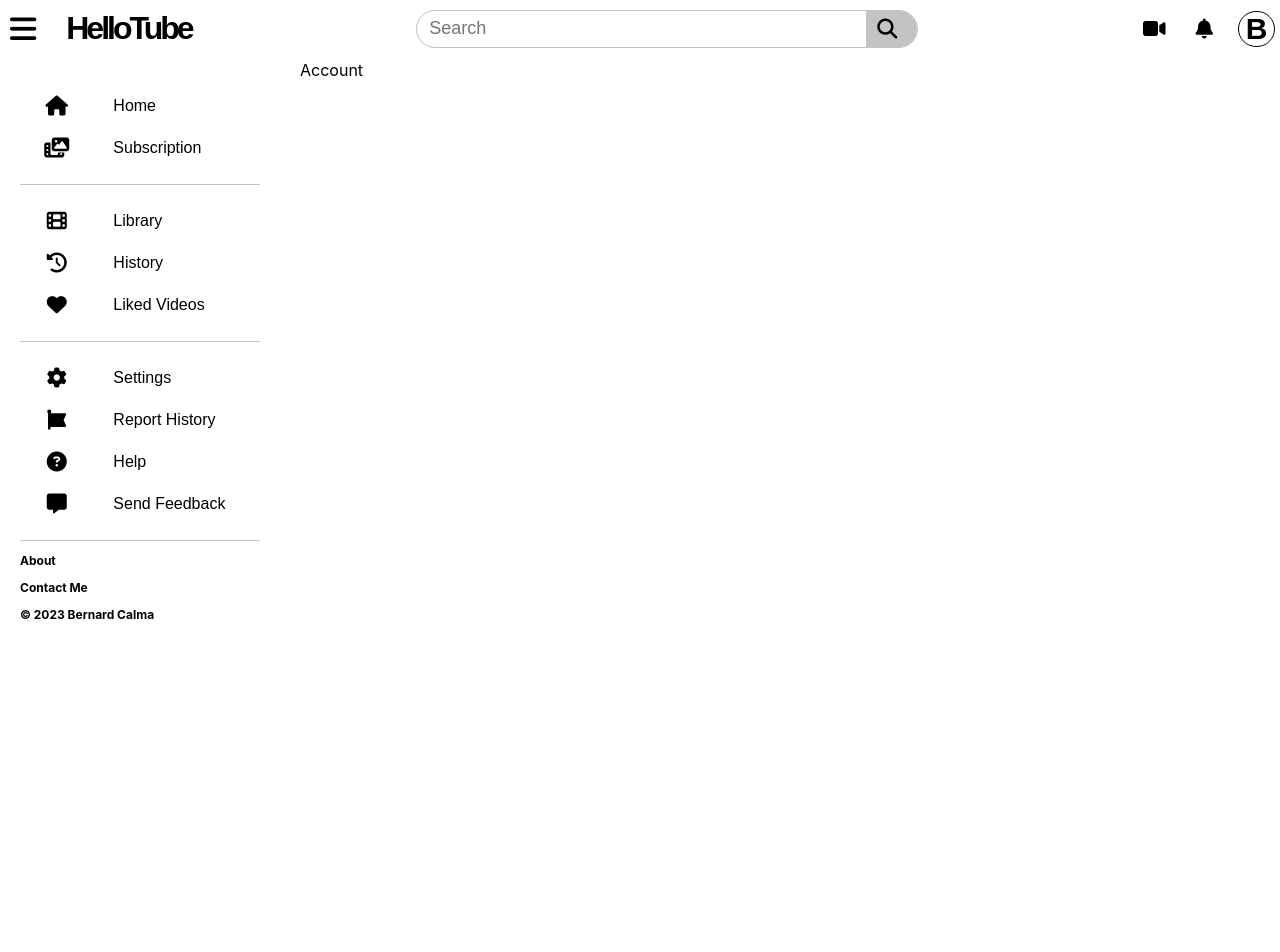
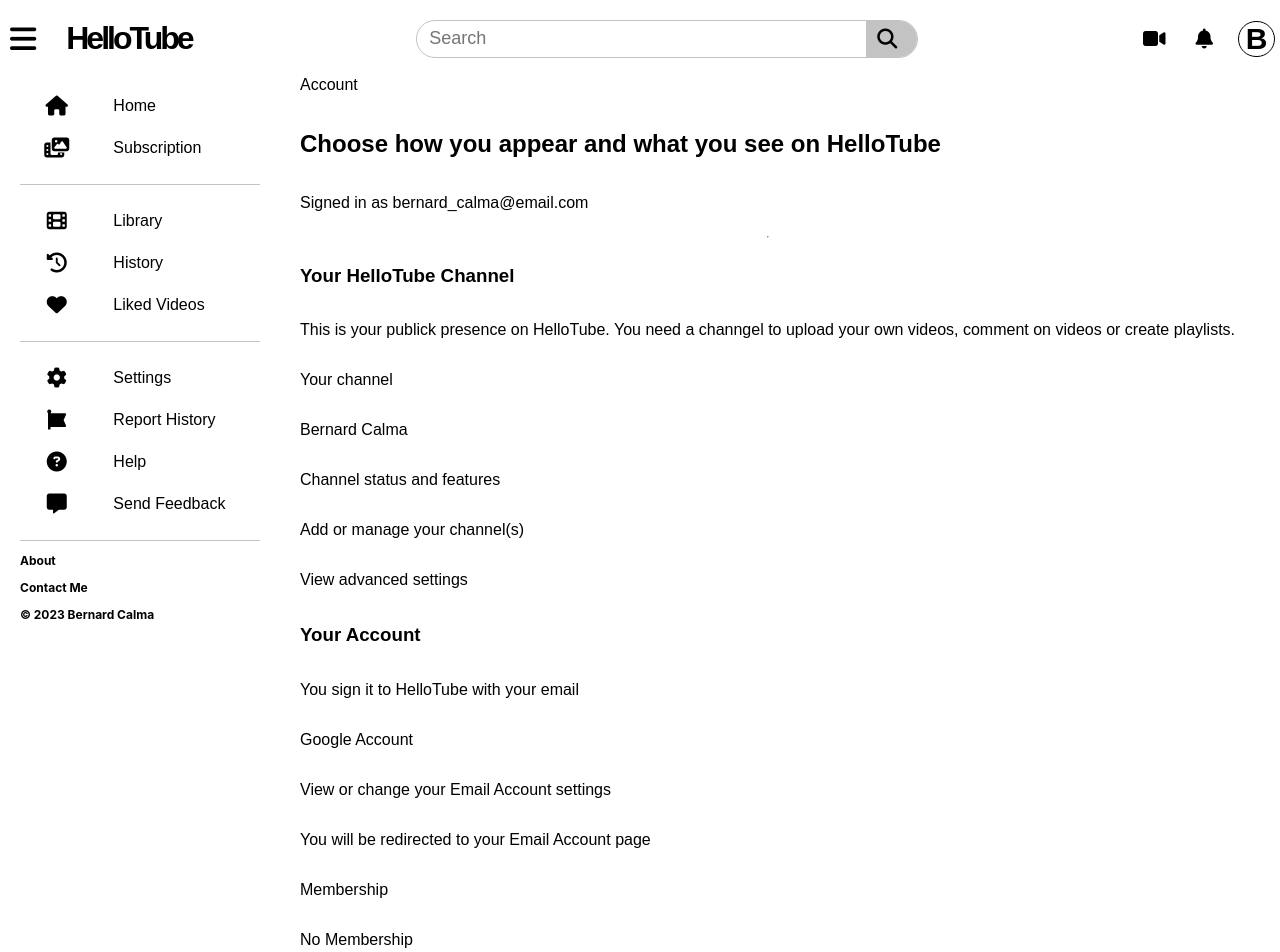
Before and after one commit to Bernard-Calma/hello-tube, a React (Create React App) app in the folder client/: page /account in a window 1280 px wide. Shown: the top 952 px of the page. Before the commit the page ends 800 px from the top, so only its background shows below. Built offline with nearby package versions, Linux system fonts and the light colour scheme; no server answers; what javascript-time-ago would draw is missing.

Commit message:
feat(Account): Create account component
Create account component

```diff
--- a/client/src/components/Navigation/Styles.css
+++ b/client/src/components/Navigation/Styles.css
@@ -33,18 +33,18 @@ nav::-webkit-scrollbar-thumb {
 
 /* End of Common */
 /* Home */
-.navIcons {
+.navIcons, a {
   position: relative;
   display: flex;
   align-items: center;
   justify-content: space-between;
   margin: 10px 0;
 }
-.navIcons i {
+.navIcons i, a i {
   flex: 1;
   margin-left: 0;
 }
-.navIcons span {
+.navIcons span, a span {
   flex: 2;
   text-align: start;
   font-family: Arial, Helvetica, sans-serif;
--- a/client/src/components/Navigation/Styles.scss
+++ b/client/src/components/Navigation/Styles.scss
@@ -38,7 +38,7 @@ nav::-webkit-scrollbar-thumb {
 /* End of Common */
 
 /* Home */
-.navIcons {
+.navIcons, a {
     @include container();
     justify-content: space-between;
     margin: 10px 0;
@@ -73,3 +73,5 @@ footer > p {
     text-align: start;
 }
 /* End of Footer */
+
+// Settings
--- a/client/src/views/Settings/Settings.tsx
+++ b/client/src/views/Settings/Settings.tsx
@@ -4,7 +4,6 @@ import { SettingsNav } from "./components";
 
 const Settings = () => <div className="settingsSection">
     <SettingsNav />
-    {/* <Outlet /> */}
     <div className="settingsContainer">
         State
     </div>
--- a/client/src/views/Settings/Styles.css
+++ b/client/src/views/Settings/Styles.css
@@ -25,4 +25,12 @@
   border: blue 1px solid;
   margin-left: 310px;
   flex: 1;
+}
+
+.accountSection {
+  font-family: sans-serif;
+  font-weight: normal;
+  display: flex;
+  flex-direction: column;
+  text-align: start;
 }/*# sourceMappingURL=Styles.css.map */
--- a/client/src/views/Settings/Styles.scss
+++ b/client/src/views/Settings/Styles.scss
@@ -34,3 +34,11 @@
 
     }
 }
+
+// Account
+.accountSection {
+    @include normalFont;
+    display: flex;
+    flex-direction: column;
+    text-align: start;
+}
--- a/client/src/views/Settings/components/Account.tsx
+++ b/client/src/views/Settings/components/Account.tsx
@@ -1,5 +1,32 @@
-const Account = () => <div>
-    Account
+import "../Styles.css"
+
+const Account = () => <div className="accountSection">
+    <p>Account</p>
+
+    <h2>Choose how you appear and what you see on HelloTube</h2>
+    <p>Signed in as bernard_calma@email.com</p>
+
+    <hr />
+
+    <h3>Your HelloTube Channel</h3>
+    <p>This is your publick presence on HelloTube. You need a channgel to upload your own videos, comment on videos or create playlists.</p>
+
+    <p>Your channel</p>
+    <p>Bernard Calma</p>
+    <p>Channel status and features</p>
+    <p>Add or manage your channel(s)</p>
+    <p>View advanced settings</p>
+
+    <h3>Your Account</h3>
+    <p>You sign it to HelloTube with your email</p>
+    <p>Google Account</p>
+    <p>View or change your Email Account settings</p>
+    <p>You will be redirected to your Email Account page</p>
+
+    <p>Membership</p>
+    <p>No Membership</p>
+    <p>Get HelloTube Premium</p>
+    <p>HelloTube Premium offers uninterupted music, ad-free videos and more....</p>
 </div>
 
 export default Account;
--- a/client/src/views/Settings/components/SettingsNav.tsx
+++ b/client/src/views/Settings/components/SettingsNav.tsx
@@ -5,7 +5,7 @@ import { changeViewSettings } from "../../../features/views/viewSlice";
 const SettingsNav = () => {
     const dispatch = useAppDispatch()
     return (
-        <div className="settingsMenu">
+        <nav className="settingsMenu">
             <h2>Settings</h2>
             <Link
                 to={"/account"}>Account</Link>
@@ -15,7 +15,7 @@ const SettingsNav = () => {
             <Link to={"/account_sharing"}>Connected apps</Link>
             <Link to={"/account_billing"}>BilLinkng and payments</Link>
             <Link to={"/account_advance"}>Advance settings</Link>
-        </div>
+        </nav>
     )
 }
 
```
Also changed, not shown: 1 other file (tests, documents, lock files or other folders).
